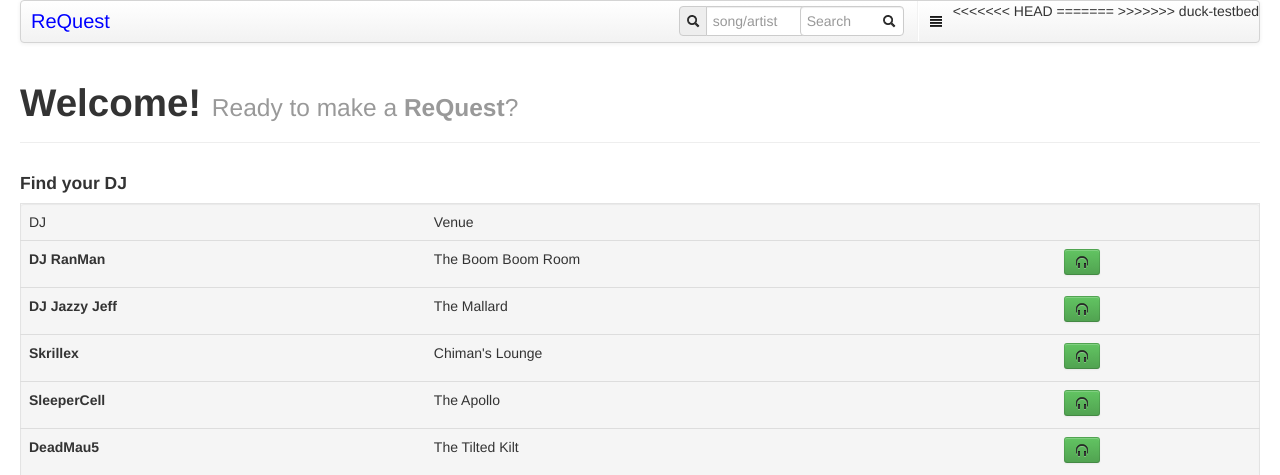
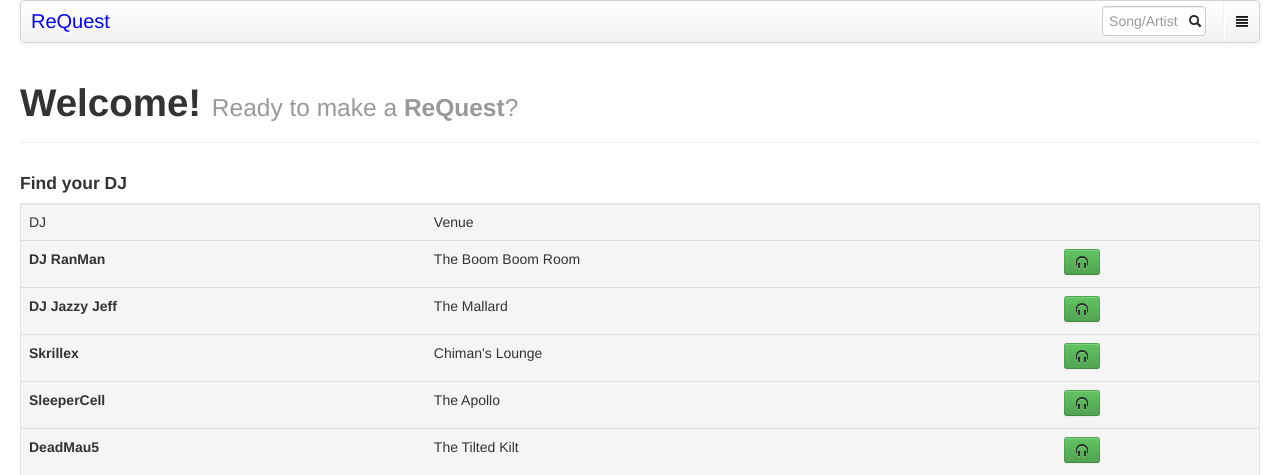
Before and after one commit to ericso/udj_app, a PHP site: page / in a window 1280 px wide. Shown: the top 475 px of the page. Run offline with PHP 8.4, Linux system fonts and the light colour scheme; data comes from the database, SQL or seed files in the repository.

Commit message:
Merging Duck's changes, modifying comments on PHP scripts

```diff
--- a/app/php/create_db.php
+++ b/app/php/create_db.php
@@ -1,4 +1,5 @@
 <?php
+/// This script is to be run initially to generate the database tables ///
 
 /*** CREATE A LOG FILE ***/
 $logfile = '../../logs/database.log';
--- a/app/php/dj_return_all.php
+++ b/app/php/dj_return_all.php
@@ -1,4 +1,6 @@
 <?php
+/// Returns all the DJs from the Djs table ///
+/// Also returns the appropriate Venues and Queues ///
 
 /*** CREATE A LOG FILE ***/
 $logfile = "../../logs/dj.log";
--- a/app/php/queue_return_songs.php
+++ b/app/php/queue_return_songs.php
@@ -1,5 +1,5 @@
 <?php
-// Returns the songs in the given queue //
+/// Returns the songs in the given queue ///
 
 /*** CREATE A LOG FILE ***/
 $logfile = '../../logs/queue.log';
--- a/app/php/queue_save_songs.php
+++ b/app/php/queue_save_songs.php
@@ -1,5 +1,5 @@
 <?php
-// Saves the songs in the given queue to the database //
+/// Saves the songs in the given queue to the SongToQueue table ///
 
 /*** CREATE A LOG FILE ***/
 $logfile = '../../logs/queue.log';
--- a/app/php/song_find_by_id.php
+++ b/app/php/song_find_by_id.php
@@ -1,4 +1,5 @@
 <?php
+/// Find a song by id from the Songs table ///
 
 /*** CREATE A LOG FILE ***/
 $logfile = '../../logs/songs.log';
--- a/app/php/song_remove_from_queue.php
+++ b/app/php/song_remove_from_queue.php
@@ -1,7 +1,8 @@
 <?php
+/// Remove a song from the SongToQueue table ///
 
 /*** CREATE A LOG FILE ***/
-$logfile = 'logs/songs.log';
+$logfile = '../../logs/songs.log';
 error_log("---------------------------------\n", 3, $logfile);
 error_log("start: song_remove_from_queue.php\n", 3, $logfile);
 
--- a/app/php/song_search_by_text.php
+++ b/app/php/song_search_by_text.php
@@ -1,4 +1,5 @@
 <?php
+/// Find a song using search text from the Songs table ///
 
 /*** CREATE A LOG FILE ***/
 $logfile = '../../logs/songs.log';
--- a/app/php/songs.php
+++ b/app/php/songs.php
@@ -1,5 +1,5 @@
 <?php
-/// This script returns all the songs in the song database ///
+/// Returns all the songs form the Songs table ///
 
 /*** CREATE A LOG FILE ***/
 $logfile = '../../logs/songs.log';
--- a/index.html
+++ b/index.html
@@ -42,14 +42,16 @@
 				<div class="navbar-inner">
 					<a class="brand active" href="javascript:void(0)" id="index_tab" >ReQuest</a>
 					<ul class="nav pull-right">
-<<<<<<< HEAD
-						<div class="navbar-search input-prepend">
+						<!-- <div class="navbar-search input-prepend">
 							<span class="add-on"><i class="icon-search"></i></span>
 							<input id="song_search_input" type="text" class="input-small" placeholder="song/artist">
-						</div>
-=======
-						<li><form class="navbar-search"><input type="text" class="navbar-form input-small" placeholder="Search"><a href="" id="search-icon" class="icon-search"></a></form></li> <!-- This icon could be an advanced search feature or used as the search "button" -->
->>>>>>> duck-testbed
+						</div> -->
+						<li>
+							<form class="navbar-search">
+								<input type="text" class="navbar-form input-small" placeholder="Song/Artist">
+								<a href="" id="search-icon" class="icon-search"></a>
+							</form>
+						</li> <!-- This icon could be an advanced search feature or used as the search "button" -->
 	  					<li class="divider-vertical"></li>
   						<li class="dropdown">
     						<a href="#" class="dropdown-toggle" data-toggle="dropdown"><span class="icon-align-justify"></span></a>
```
Also changed, not shown: 1 other file.
